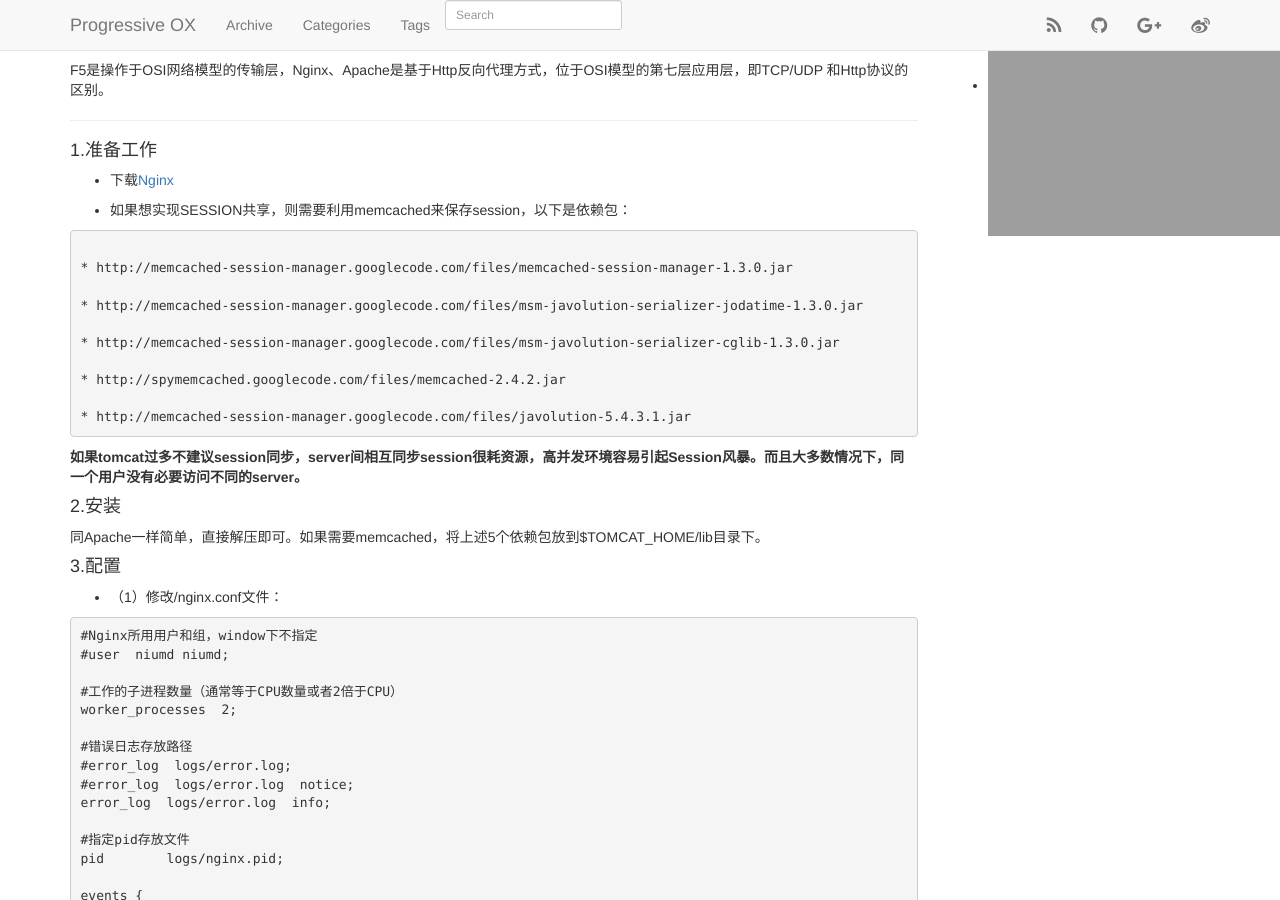
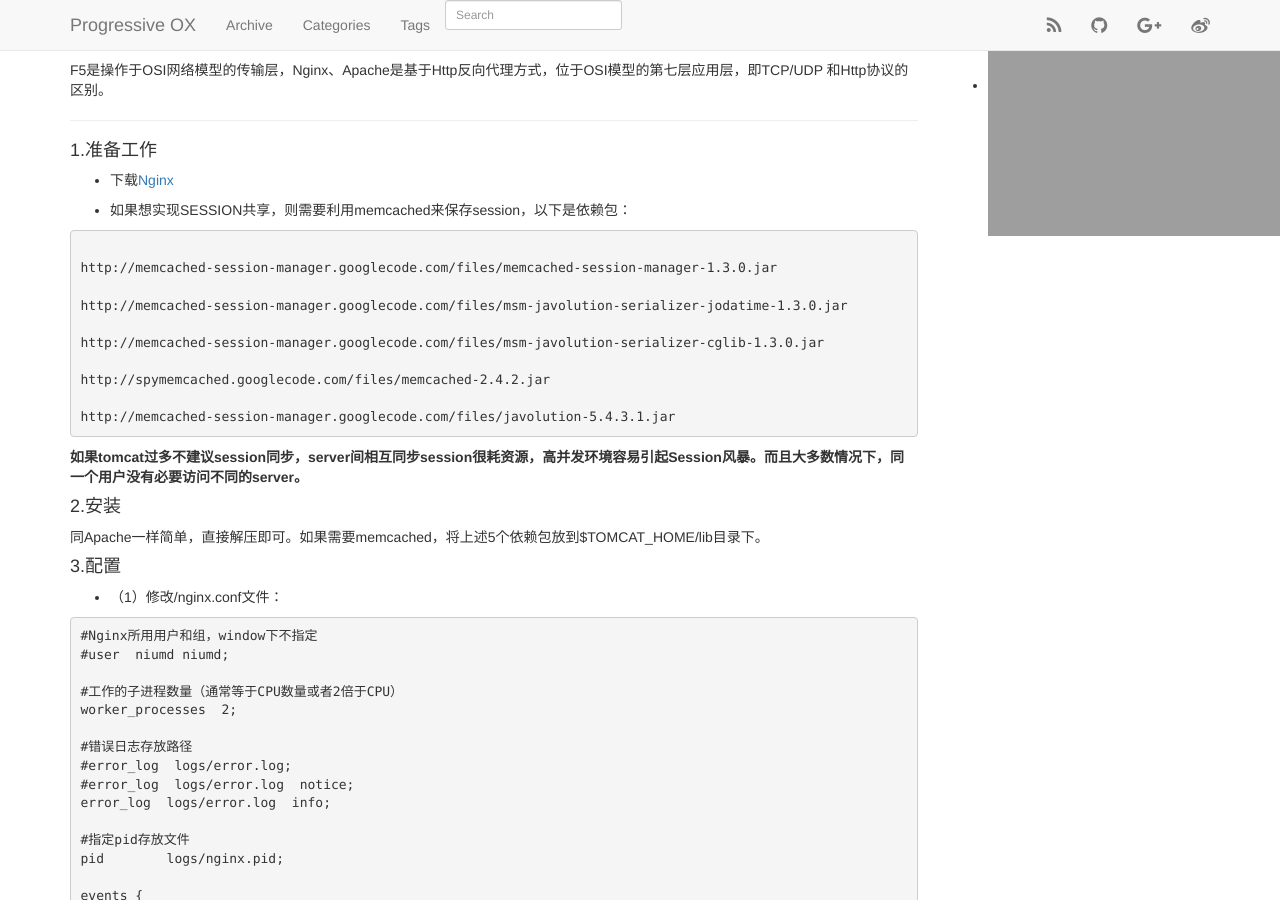
Before and after one commit to ChengYuanjian/chengyuanjian2.github.io, a Jekyll site: the page built from _posts/2014-09-19-nginx-tomcat-cluster-loadbalance.md, in a window 1280 px wide and 900 px high, scrolled down 323 px. Built offline with Jekyll 4.4.1, drawn with Linux system fonts in a browser that asks for light colours; nearby versions of some CDN libraries; Markdown is read by kramdown in place of the engine named in the settings; comment, search, counter and statistics services are not loaded; some of the changed text lies outside the part shown.

Commit message:
Update 2014-09-19-nginx-tomcat-cluster-loadbalance.md

```diff
--- a/_posts/2014-09-19-nginx-tomcat-cluster-loadbalance.md
+++ b/_posts/2014-09-19-nginx-tomcat-cluster-loadbalance.md
@@ -12,11 +12,13 @@
 
 _本文资料借鉴于网络_
 
-<!-- more -->
+
 
 ####反向代理
 
 * 反向代理（Reverse Proxy）方式是指以代理服务器来接受internet上的连接请求，然后将请求转发给内部网络上的服务器，并将从服务器上得到的结果返回给internet上请求连接的客户端，此时代理服务器对外就表现为一个服务器。
+
+<!-- more -->
 
 上次整理了[Apache和Tomcat实现集群和负载均衡](http://chengyuanjian.github.io/java/2014-09/apache-tomcat-cluster-loadbalance.html)的配置，本文简述一下Nginx和Tomcat实现集群和负载均衡。
 
@@ -35,15 +37,15 @@
 * 如果想实现SESSION共享，则需要利用memcached来保存session，以下是依赖包：
 
 <pre><code>
-* http://memcached-session-manager.googlecode.com/files/memcached-session-manager-1.3.0.jar
+http://memcached-session-manager.googlecode.com/files/memcached-session-manager-1.3.0.jar
 
-* http://memcached-session-manager.googlecode.com/files/msm-javolution-serializer-jodatime-1.3.0.jar
+http://memcached-session-manager.googlecode.com/files/msm-javolution-serializer-jodatime-1.3.0.jar
 
-* http://memcached-session-manager.googlecode.com/files/msm-javolution-serializer-cglib-1.3.0.jar
+http://memcached-session-manager.googlecode.com/files/msm-javolution-serializer-cglib-1.3.0.jar
 
-* http://spymemcached.googlecode.com/files/memcached-2.4.2.jar
+http://spymemcached.googlecode.com/files/memcached-2.4.2.jar
 
-* http://memcached-session-manager.googlecode.com/files/javolution-5.4.3.1.jar
+http://memcached-session-manager.googlecode.com/files/javolution-5.4.3.1.jar
 </code></pre>
 
 __如果tomcat过多不建议session同步，server间相互同步session很耗资源，高并发环境容易引起Session风暴。而且大多数情况下，同一个用户没有必要访问不同的server。__
@@ -173,7 +175,7 @@
 
 * （3）动静分离，即Nginx处理图片、html等静态的文件，Tomcat处理jsp动态文件。最主要用的还是location这个元素：
 
-{% highlight py %}
+{% highlight sh %}
 location ~ \.jsp$ {
         proxy_pass http://localhost:8080;
 }
```
